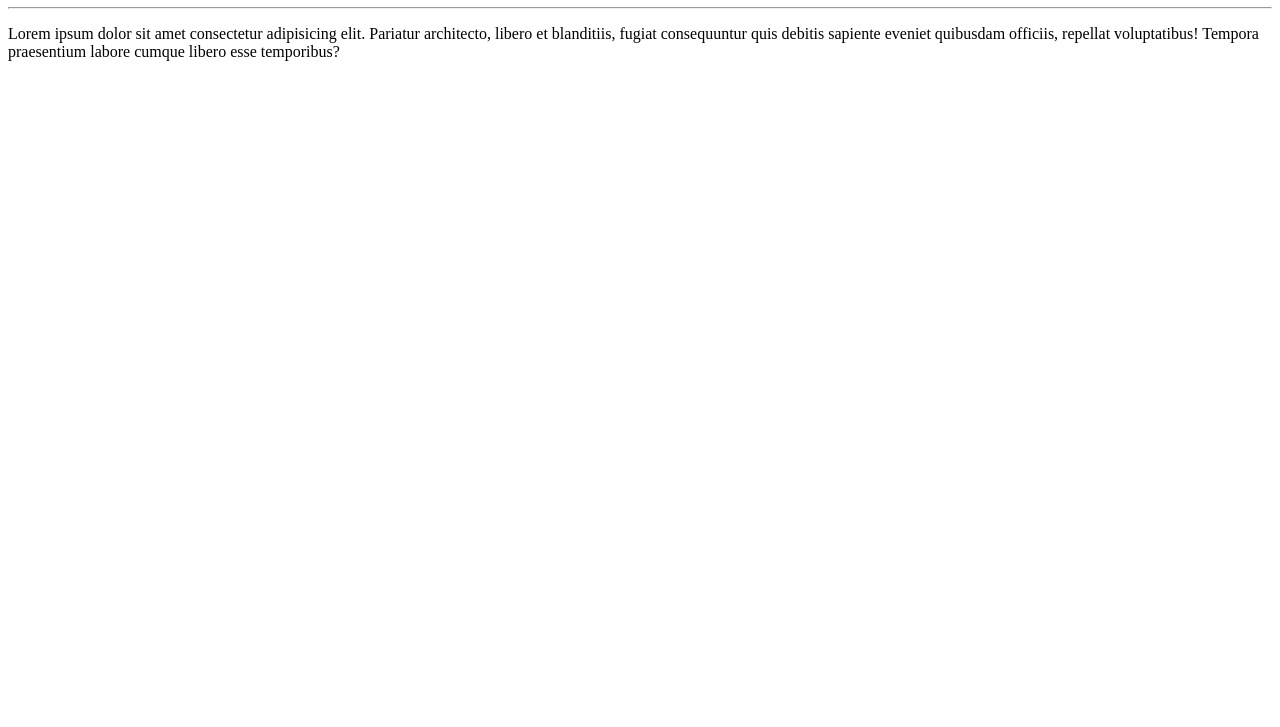
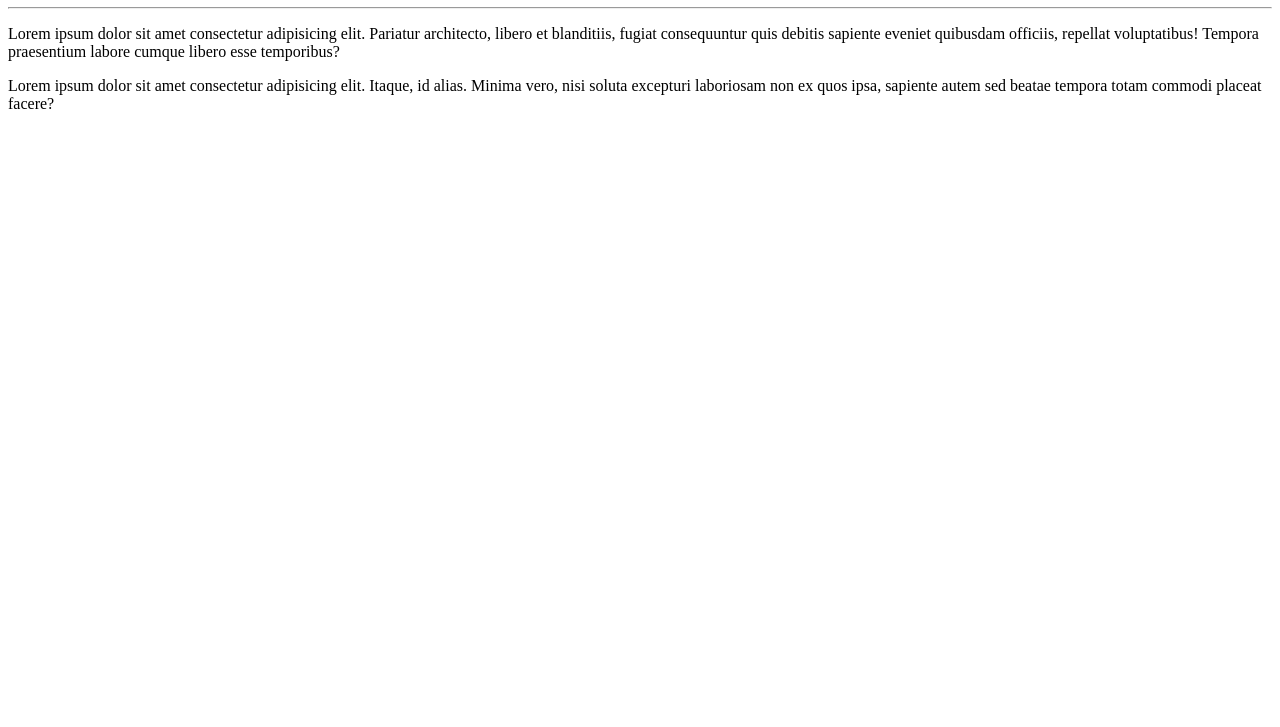
Before and after one commit to luigi0306/Ola-Mundo, a plain HTML site: page site-exemplo/index.html in a window 1280 px wide. Shown: the part 73-800 px from the top of the page. Drawn offline with Linux system fonts and the light colour scheme.

Commit message:
adicionei outro paragrafo

```diff
--- a/site-exemplo/index.html
+++ b/site-exemplo/index.html
@@ -9,5 +9,6 @@
     <h1>Olá, mundo!</h1>
     <hr>
     <p>Lorem ipsum dolor sit amet consectetur adipisicing elit. Pariatur architecto, libero et blanditiis, fugiat consequuntur quis debitis sapiente eveniet quibusdam officiis, repellat voluptatibus! Tempora praesentium labore cumque libero esse temporibus?</p>
+    <p>Lorem ipsum dolor sit amet consectetur adipisicing elit. Itaque, id alias. Minima vero, nisi soluta excepturi laboriosam non ex quos ipsa, sapiente autem sed beatae tempora totam commodi placeat facere?</p>
 </body>
 </html>
```
